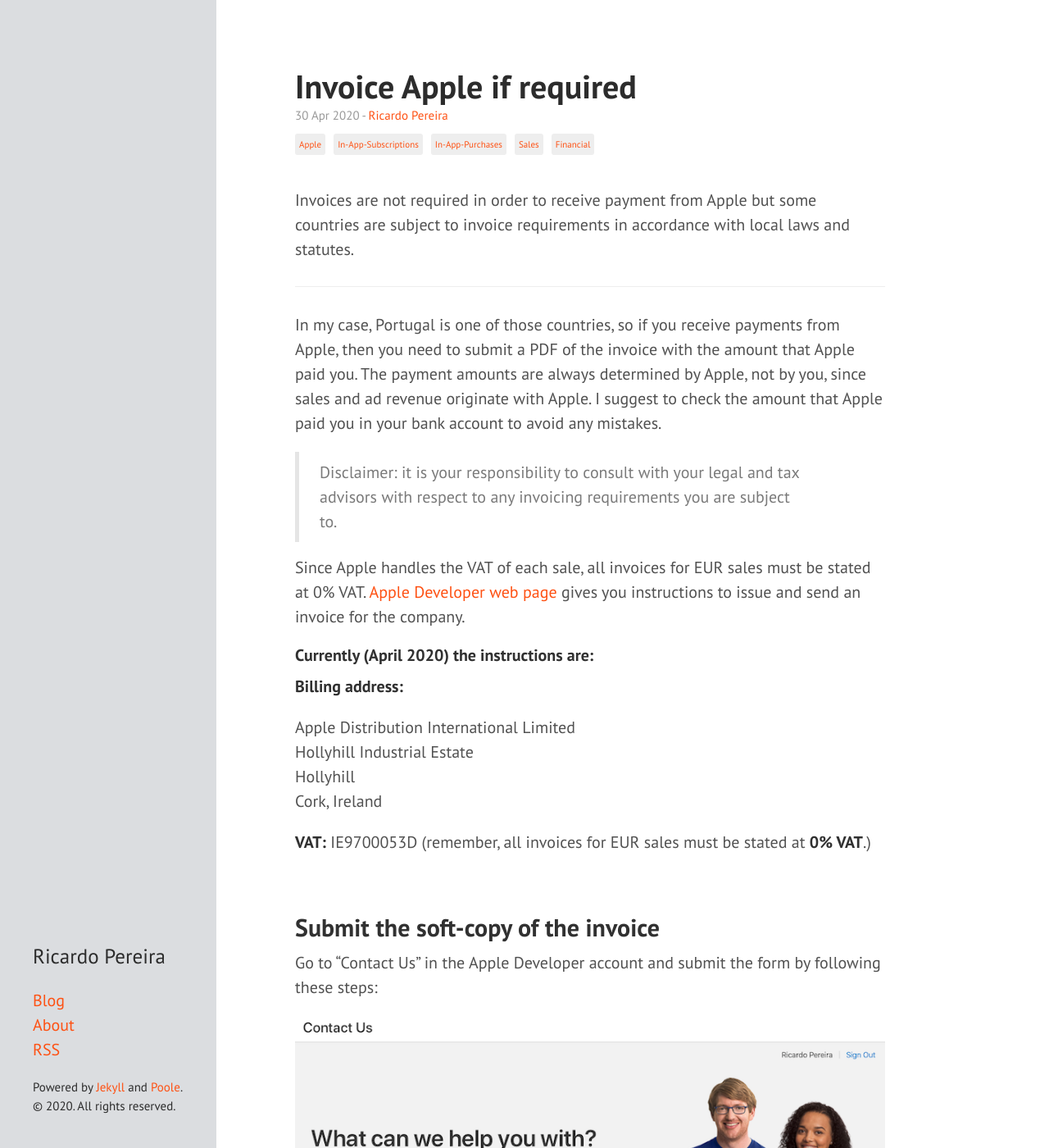
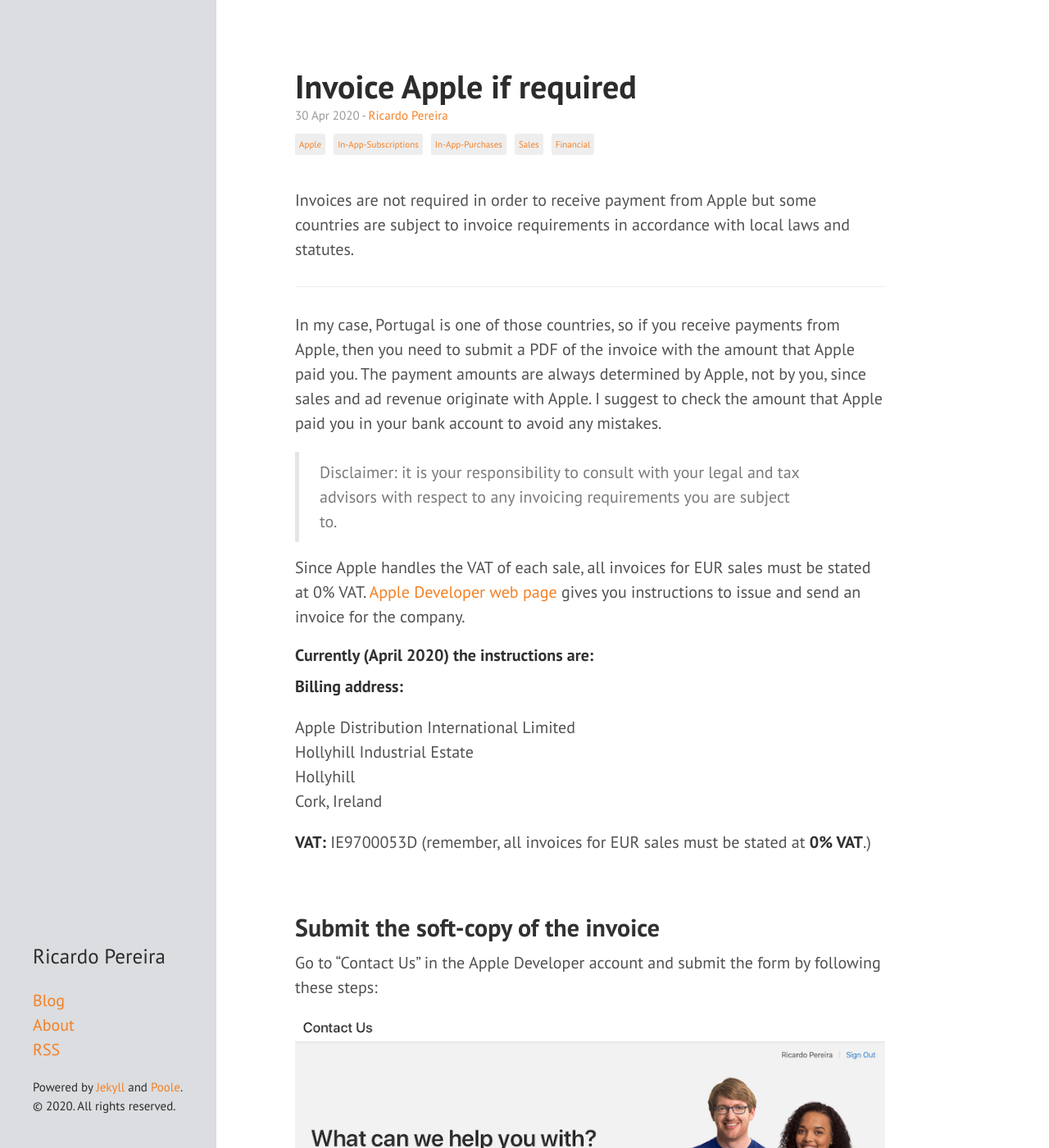
Before and after one commit to ricardopereira/blog, a Jekyll site: the page built from _posts/2020-04-30-EN-invoice-apple.md, in a window 1280 px wide and 1400 px high. Shown: the whole window at 82% size. Built offline with Jekyll 4.4.1, drawn with Linux system fonts in a browser that asks for light colours; nearby versions of some CDN libraries.

Commit message:
Improve colors for better contrast

```diff
--- a/_includes/newsletter.html
+++ b/_includes/newsletter.html
@@ -8,7 +8,7 @@
 }
 #mc_embed_signup .button {
   color: white;
-  background-color: #FE5113;
+  background-color: #F48024;
 }
 #mc_embed_signup .button:hover {
   background-color: #2C2C2C;
--- a/public/css/hyde.css
+++ b/public/css/hyde.css
@@ -73,7 +73,7 @@
 
 /* Sidebar links */
 .sidebar a {
-  color: #FE5113;
+  color: #F48024;
 }
 
 /* About section */
@@ -197,7 +197,7 @@
 }
 
 .theme-rp .content a {
-  color: #FE5113;
+  color: #F48024;
 }
 
 .theme-rp .post-title a,
@@ -249,7 +249,7 @@
 .tag {
   background: #EEE;
   border-radius: 3px 3px 3px 3px;
-  color: #FE5113;
+  color: #F48024;
   display: inline-block;
   height: 26px;
   line-height: 26px;
@@ -268,10 +268,10 @@
         color: white;
     }
     .sidebar {
-      color: #2F5AE1;
+      color: #3CA4FF;
     }
     .sidebar-about h1 {
-      color: #2F5AE1;
+      color: #3CA4FF;
     }
     .theme-rp .sidebar {
       /* Fallback (could use .jpg/.png alternatively) */
@@ -298,10 +298,10 @@
       color: #DBDDE0;
     }
     h1, h2, h3, h4, h5, h6 {
-      color: #2F5AE1;
+      color: #3CA4FF;
     }
     strong {
-      color: #2F5AE1;
+      color: #3CA4FF;
     }
     pre {
       background-color: #1A1A1A;
```
